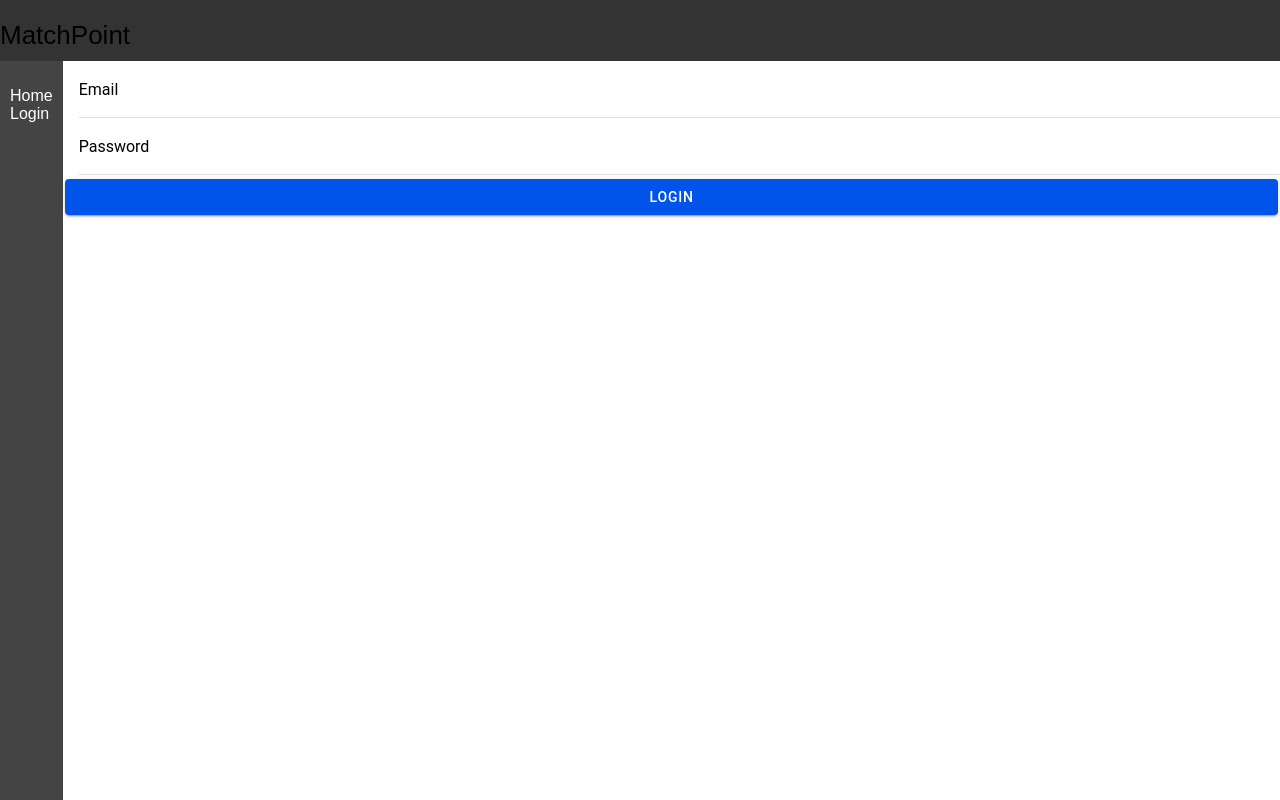
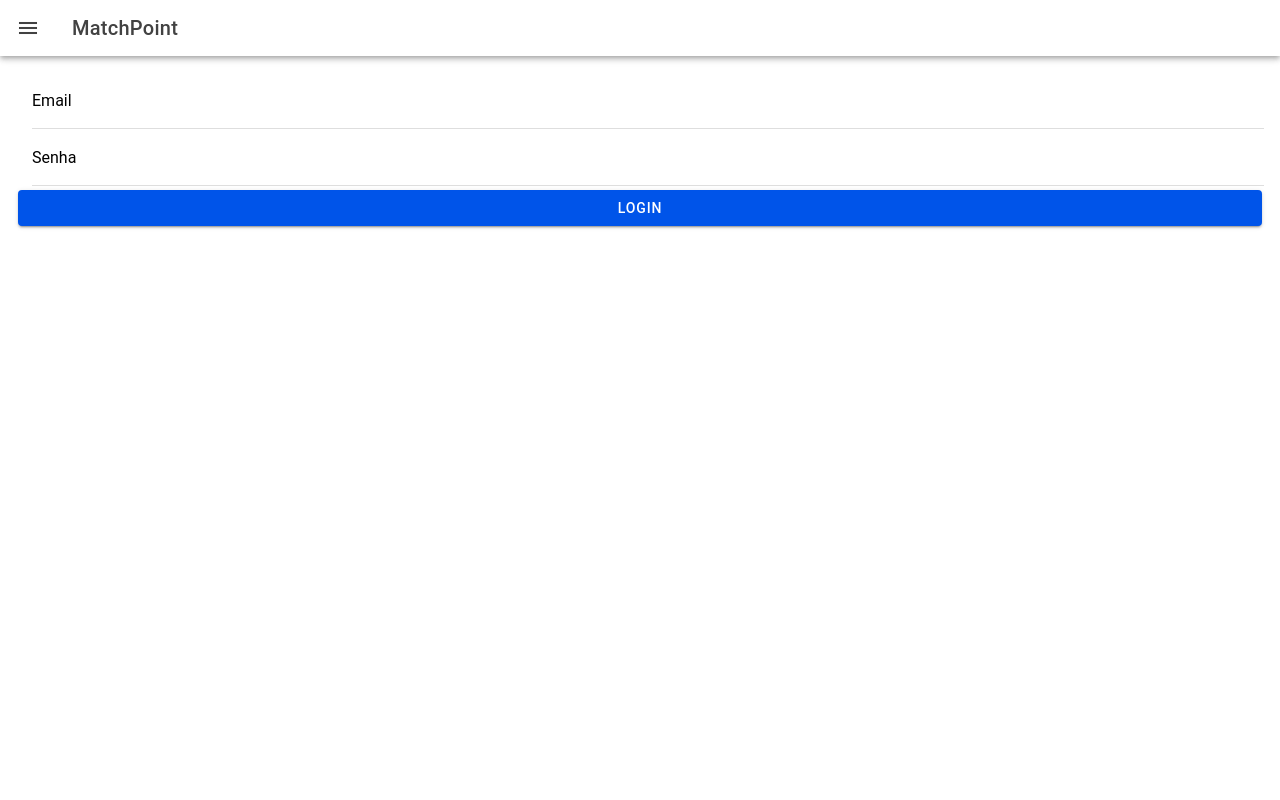
Before and after one commit to mouhist-innoSoft/MATCHPOINT-REACT-FRONT, a React (Vite) app: page /login in a window 1280 px wide. Built offline with nearby package versions, Linux system fonts and the light colour scheme.

Commit message:
Style home page

```diff
--- a/src/app.jsx
+++ b/src/app.jsx
@@ -1,44 +1,67 @@
-import ComponentHeader from "./components/header/componentHeader";
-import ComponentSideNav from "./components/sideNav/componentSideNav";
-import '@ionic/react/css/core.css';
-import { IonAlert, setupIonicReact } from '@ionic/react';
-import '@ionic/react/css/normalize.css';
-import '@ionic/react/css/structure.css';
-import '@ionic/react/css/typography.css';
-import '@ionic/react/css/padding.css';
-import '@ionic/react/css/float-elements.css';
-import '@ionic/react/css/text-alignment.css';
-import '@ionic/react/css/text-transformation.css';
-import '@ionic/react/css/flex-utils.css';
-import '@ionic/react/css/display.css';
+import '@ionic/react/css/core.css'
+import {
+  IonButton,
+  IonButtons,
+  IonContent,
+  IonHeader,
+  IonMenu,
+  IonMenuButton,
+  IonPage,
+  IonTitle,
+  IonToolbar,
+  setupIonicReact
+} from '@ionic/react'
+import '@ionic/react/css/normalize.css'
+import '@ionic/react/css/structure.css'
+import '@ionic/react/css/typography.css'
+import '@ionic/react/css/padding.css'
+import '@ionic/react/css/float-elements.css'
+import '@ionic/react/css/text-alignment.css'
+import '@ionic/react/css/text-transformation.css'
+import '@ionic/react/css/flex-utils.css'
+import '@ionic/react/css/display.css'
+import '@ionic/react/css/palettes/dark.system.css'
 
-import { Outlet } from "react-router-dom";
-import { useAlert } from "./components/AlertContext";
+import { Outlet } from 'react-router-dom'
+import { useAlert } from './components/AlertContext'
 
-setupIonicReact();
+setupIonicReact()
 
 const App = () => {
-
-  const { alertData, hideAlert } = useAlert();
+  const { alertData, hideAlert } = useAlert()
 
   return (
-    <div className="front-page">
-      <ComponentHeader />
-      <div className="app-with-sidebar">
-        <ComponentSideNav />
-        <div className="full-width">
+    <>
+      <IonMenu contentId="main-content">
+        <IonHeader>
+          <IonToolbar>
+            <IonTitle>Pages</IonTitle>
+          </IonToolbar>
+        </IonHeader>
+        <IonContent className="ion-padding">
+          <IonButton expand="block" fill="outline" color="medium" routerLink="/">
+            Home
+          </IonButton>
+          <IonButton expand="block" fill="outline" color="medium" routerLink="/login">
+            Login
+          </IonButton>
+        </IonContent>
+      </IonMenu>
+      <IonPage id="main-content">
+        <IonHeader>
+          <IonToolbar>
+            <IonButtons slot="start">
+              <IonMenuButton></IonMenuButton>
+            </IonButtons>
+            <IonTitle>MatchPoint</IonTitle>
+          </IonToolbar>
+        </IonHeader>
+        <IonContent className="ion-padding">
           <Outlet />
-        </div>
-      </div>
-      <IonAlert
-        isOpen={alertData.showAlert}
-        onDidDismiss={hideAlert}
-        header="Erro"
-        message={alertData.alertMessage}
-        buttons={['OK']}
-      />
-    </div>
-  );
-};
+        </IonContent>
+      </IonPage>
+    </>
+  )
+}
 
-export default App;
+export default App
--- a/src/pages/Home/pageHome.jsx
+++ b/src/pages/Home/pageHome.jsx
@@ -1,13 +1,55 @@
 import React from 'react'
 import './stylesHome.css'
+import { IonCard, IonCardContent, IonCardHeader, IonCardTitle } from '@ionic/react'
 
-function pageHome(){
+class PageHome extends React.Component {
+  renderDescriptionCard() {
+    return (
+      <div>
+        <IonCard>
+          <img
+            alt="Futebol"
+            src="https://wallpapers.com/images/hd/gorgeous-landscape-of-fifa-21-green-football-field-vbqqd2bkliimt8dm.jpg"
+          />
+          <IonCardHeader>
+            <IonCardTitle>Cansou do Papel e Caneta?</IonCardTitle>
+          </IonCardHeader>
 
+          <IonCardContent>
+            Organize e participe de jogos com facilidade. Conecte-se com jogadores, agende partidas
+            e aproveite o esporte que você ama.
+          </IonCardContent>
+        </IonCard>
+      </div>
+    )
+  }
+
+  renderLoginPrompt() {
     return (
-        <div>
-            <h1>Home</h1>
-        </div>
+      <div>
+        <IonCard>
+          <img
+            alt="Contrato"
+            src="https://wallpapers.com/images/hd/man-in-suit-signing-a-contract-spcqb9kwm16rdl40.jpg"
+          />
+          <IonCardHeader>
+            <IonCardTitle>Ainda nāo tem uma conta?</IonCardTitle>
+          </IonCardHeader>
+
+          <IonCardContent>Registre-se</IonCardContent>
+        </IonCard>
+      </div>
     )
+  }
+
+  render() {
+    return (
+      <>
+        {this.renderDescriptionCard()}
+        {this.renderLoginPrompt()}
+      </>
+    )
+  }
 }
 
-export default pageHome;
+export default PageHome
--- a/src/pages/Login/pageLogin.jsx
+++ b/src/pages/Login/pageLogin.jsx
@@ -22,7 +22,7 @@ const PageLogin = () => {
         <IonInput
           label="Email"
           labelPlacement="floating"
-          placeholder="Enter email"
+          placeholder="Entre o email"
           type="email"
           value={email}
           onIonChange={e => setEmail(e.detail.value)}
@@ -30,9 +30,9 @@ const PageLogin = () => {
       </IonItem>
       <IonItem>
         <IonInput
-          label="Password"
+          label="Senha"
           labelPlacement="floating"
-          placeholder="Enter password"
+          placeholder="Entre a senha"
           type="password"
           value={password}
           onIonChange={e => setPassword(e.detail.value)}
```
Also changed, not shown: src/main.jsx (+17 -17 lines).
